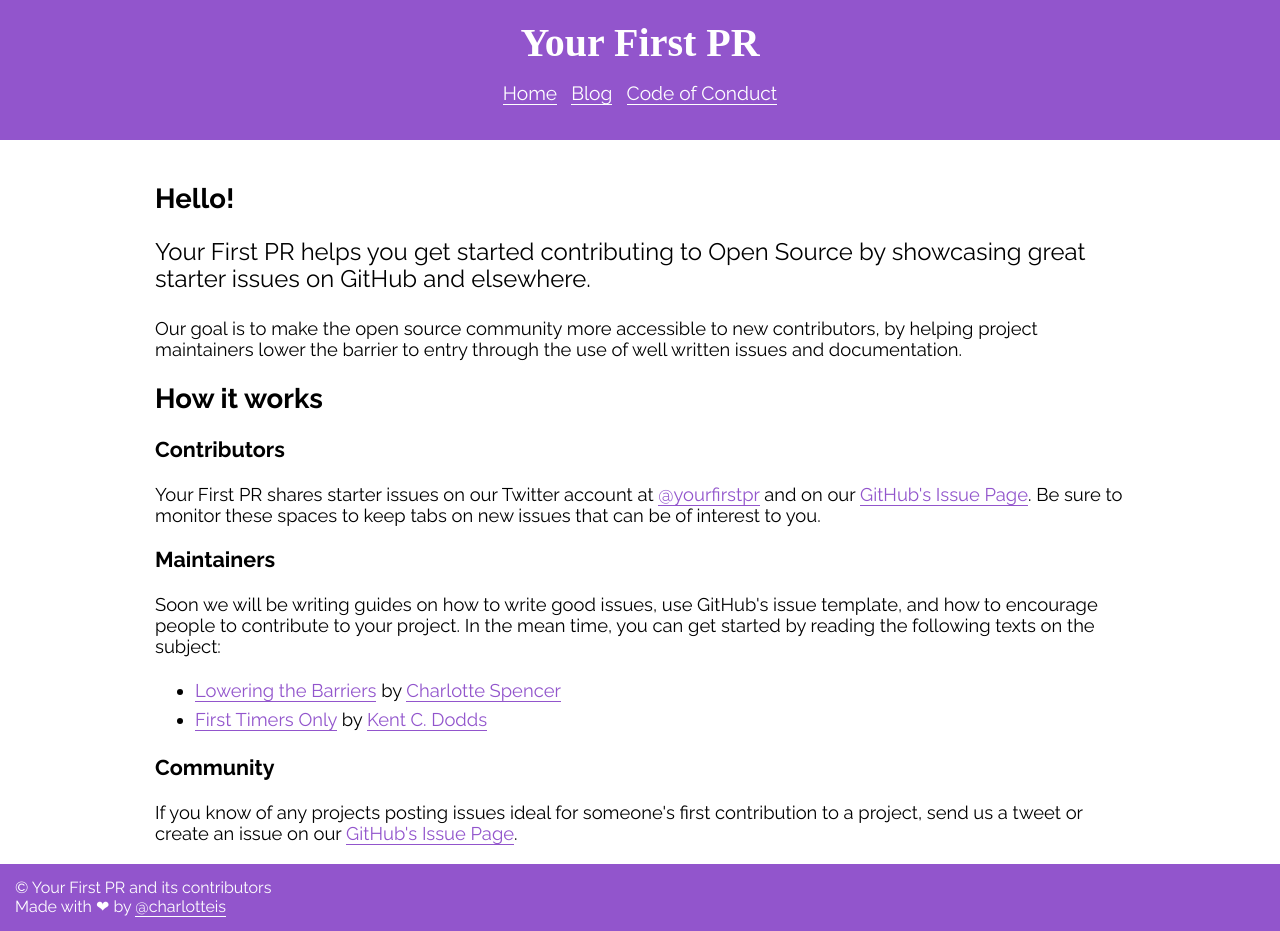
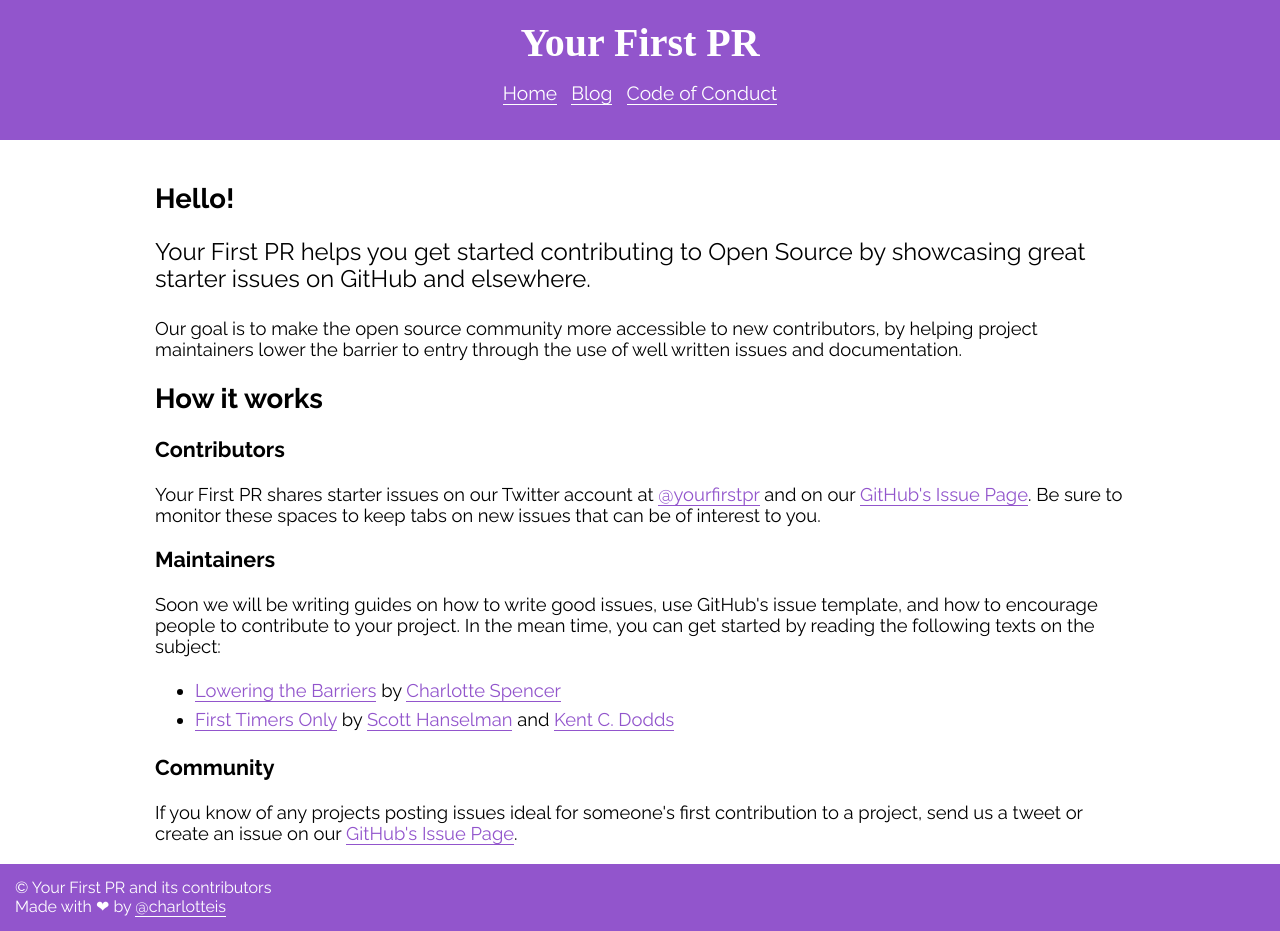
Before and after one commit to yourfirstpr/yourfirstpr.github.io, a Jekyll site: the page built from index.html, in a window 1280 px wide. Built offline with Jekyll 4.4.1, drawn with Linux system fonts in a browser that asks for light colours; nearby versions of some CDN libraries; some web fonts are replaced.

Commit message:
Update index.html
Update link to firsttimersonly (the blog post is gone)

```diff
--- a/index.html
+++ b/index.html
@@ -27,7 +27,7 @@
       you can get started by reading the following texts on the subject:
       <ul>
         <li><a href='https://the-pastry-box-project.net/charlotte-spencer/2015-september-16'>Lowering the Barriers</a> by <a href='https://twitter.com/charlotteis'>Charlotte Spencer</a></li>
-        <li><a href='https://medium.com/@kentcdodds/first-timers-only-78281ea47455'>First Timers Only</a> by <a href='https://twitter.com/kentcdodds'>Kent C. Dodds</a></li>
+        <li><a href='https://www.firsttimersonly.com/'>First Timers Only</a> by <a href="https://github.com/shanselman">Scott Hanselman</a> and <a href='https://github.com/shanselman'>Kent C. Dodds</a></li>
       </ul>
     </p>
     <h3>Community</h3>
```
